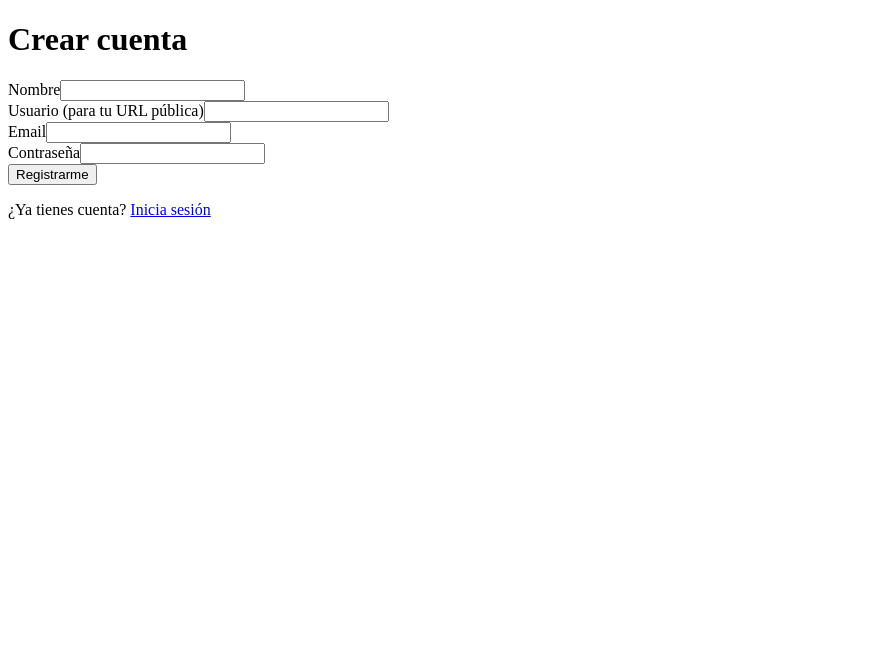
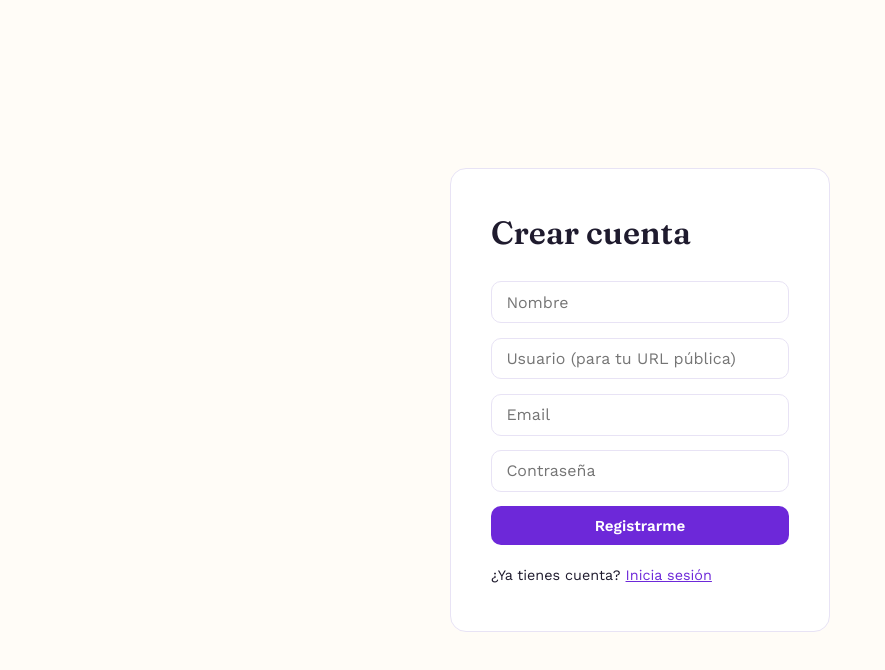
Before and after one commit to danielomera59-afk/linkfree, a React (Vite) app in the folder frontend/: page /registro in a window 1280 px wide. Shown: the top 670 px of the page, without its empty margins (0-885 px from the left). Built offline with nearby package versions, Linux system fonts and the light colour scheme; the HTML template or start-up script is replaced by a standard one.

Commit message:
style: identidad visual en login, registro y panel

```diff
--- a/frontend/index.html
+++ b/frontend/index.html
@@ -5,6 +5,9 @@
     <link rel="icon" type="image/svg+xml" href="/favicon.svg" />
     <meta name="viewport" content="width=device-width, initial-scale=1.0" />
     <title>frontend</title>
+    <link rel="preconnect" href="https://fonts.googleapis.com">
+    <link rel="preconnect" href="https://fonts.gstatic.com" crossorigin>
+    <link href="https://fonts.googleapis.com/css2?family=Fraunces:opsz,wght@9..144,400;9..144,600;9..144,700&family=Work+Sans:wght@400;500;600&display=swap" rel="stylesheet">
   </head>
   <body>
     <div id="root"></div>
--- a/frontend/src/index.css
+++ b/frontend/src/index.css
@@ -0,0 +1,83 @@
+:root {
+  --color-bg: #FFFCF7;
+  --color-ink: #1F1B2E;
+  --color-primary: #6D28D9;
+  --color-primary-dark: #5B21B6;
+  --color-accent: #FFB627;
+  --color-border: #E8E3F5;
+  --color-surface: #FFFFFF;
+  --font-display: 'Fraunces', serif;
+  --font-body: 'Work Sans', sans-serif;
+}
+
+* {
+  box-sizing: border-box;
+}
+
+body {
+  margin: 0;
+  background: var(--color-bg);
+  color: var(--color-ink);
+  font-family: var(--font-body);
+  line-height: 1.5;
+}
+
+h1, h2, h3 {
+  font-family: var(--font-display);
+  font-weight: 600;
+  margin: 0 0 0.5rem 0;
+}
+
+h1 {
+  font-size: 2rem;
+}
+
+h2 {
+  font-size: 1.4rem;
+  margin-top: 2rem;
+}
+
+p {
+  margin: 0.25rem 0;
+}
+
+a {
+  color: var(--color-primary);
+}
+
+input {
+  font-family: var(--font-body);
+  font-size: 1rem;
+  padding: 0.65rem 0.9rem;
+  border: 1.5px solid var(--color-border);
+  border-radius: 10px;
+  width: 100%;
+  outline: none;
+  transition: border-color 0.15s;
+}
+
+input:focus {
+  border-color: var(--color-primary);
+}
+
+button {
+  font-family: var(--font-body);
+  font-weight: 600;
+  font-size: 0.95rem;
+  padding: 0.65rem 1.2rem;
+  border: none;
+  border-radius: 10px;
+  background: var(--color-primary);
+  color: white;
+  cursor: pointer;
+  transition: background 0.15s;
+}
+
+button:hover {
+  background: var(--color-primary-dark);
+}
+
+button:disabled {
+  background: var(--color-border);
+  cursor: not-allowed;
+}
--- a/frontend/src/pages/Login.tsx
+++ b/frontend/src/pages/Login.tsx
@@ -23,30 +23,45 @@ function Login() {
   }
 
   return (
-    <div>
+  <div
+    style={{
+      minHeight: '100vh',
+      display: 'flex',
+      alignItems: 'center',
+      justifyContent: 'center',
+      padding: '1rem',
+    }}
+  >
+    <div
+      style={{
+        background: 'var(--color-surface)',
+        border: '1.5px solid var(--color-border)',
+        borderRadius: '16px',
+        padding: '2.5rem',
+        width: '100%',
+        maxWidth: '380px',
+      }}
+    >
       <h1>Iniciar sesión</h1>
-      <form onSubmit={handleSubmit}>
-        <div>
-          <label>Email</label>
+      <form onSubmit={handleSubmit} style={{ display: 'flex', flexDirection: 'column', gap: '0.9rem', marginTop: '1.5rem' }}>
         <input
           type="email"
+          placeholder="Email"
           value={email}
           onChange={(e) => setEmail(e.target.value)}
           required
         />
-        </div>
-        <div>
-          <label>Contraseña</label>
         <input
           type="password"
+          placeholder="Contraseña"
           value={password}
           onChange={(e) => setPassword(e.target.value)}
           required
         />
-        </div>
-        {error && <p style={{ color: 'red' }}>{error}</p>}
+        {error && <p style={{ color: '#DC2626', fontSize: '0.9rem' }}>{error}</p>}
         <button type="submit">Entrar</button>
       </form>
+    </div>
   </div>
 );
 }
--- a/frontend/src/pages/Registro.tsx
+++ b/frontend/src/pages/Registro.tsx
@@ -23,41 +23,60 @@ function Registro() {
   }
 
   return (
-    <div>
+  <div
+    style={{
+      minHeight: '100vh',
+      display: 'flex',
+      alignItems: 'center',
+      justifyContent: 'center',
+      padding: '1rem',
+    }}
+  >
+    <div
+      style={{
+        background: 'var(--color-surface)',
+        border: '1.5px solid var(--color-border)',
+        borderRadius: '16px',
+        padding: '2.5rem',
+        width: '100%',
+        maxWidth: '380px',
+      }}
+    >
       <h1>Crear cuenta</h1>
-      <form onSubmit={handleSubmit}>
-        <div>
-          <label>Nombre</label>
-          <input value={nombre} onChange={(e) => setNombre(e.target.value)} required />
-        </div>
-        <div>
-          <label>Usuario (para tu URL pública)</label>
-          <input value={usuario} onChange={(e) => setUsuario(e.target.value)} required />
-        </div>
-        <div>
-          <label>Email</label>
+      <form onSubmit={handleSubmit} style={{ display: 'flex', flexDirection: 'column', gap: '0.9rem', marginTop: '1.5rem' }}>
+        <input
+          placeholder="Nombre"
+          value={nombre}
+          onChange={(e) => setNombre(e.target.value)}
+          required
+        />
+        <input
+          placeholder="Usuario (para tu URL pública)"
+          value={usuario}
+          onChange={(e) => setUsuario(e.target.value)}
+          required
+        />
         <input
           type="email"
+          placeholder="Email"
           value={email}
           onChange={(e) => setEmail(e.target.value)}
           required
         />
-        </div>
-        <div>
-          <label>Contraseña</label>
         <input
           type="password"
+          placeholder="Contraseña"
           value={password}
           onChange={(e) => setPassword(e.target.value)}
           required
         />
-        </div>
-        {error && <p style={{ color: 'red' }}>{error}</p>}
+        {error && <p style={{ color: '#DC2626', fontSize: '0.9rem' }}>{error}</p>}
         <button type="submit">Registrarme</button>
       </form>
-      <p>
+      <p style={{ marginTop: '1.25rem', fontSize: '0.9rem' }}>
         ¿Ya tienes cuenta? <Link to="/login">Inicia sesión</Link>
       </p>
+    </div>
   </div>
 );
 }
```
Also changed, not shown: frontend/src/pages/Panel.tsx (+170 -78 lines). Lines whose indentation alone changed are shown as unchanged.
